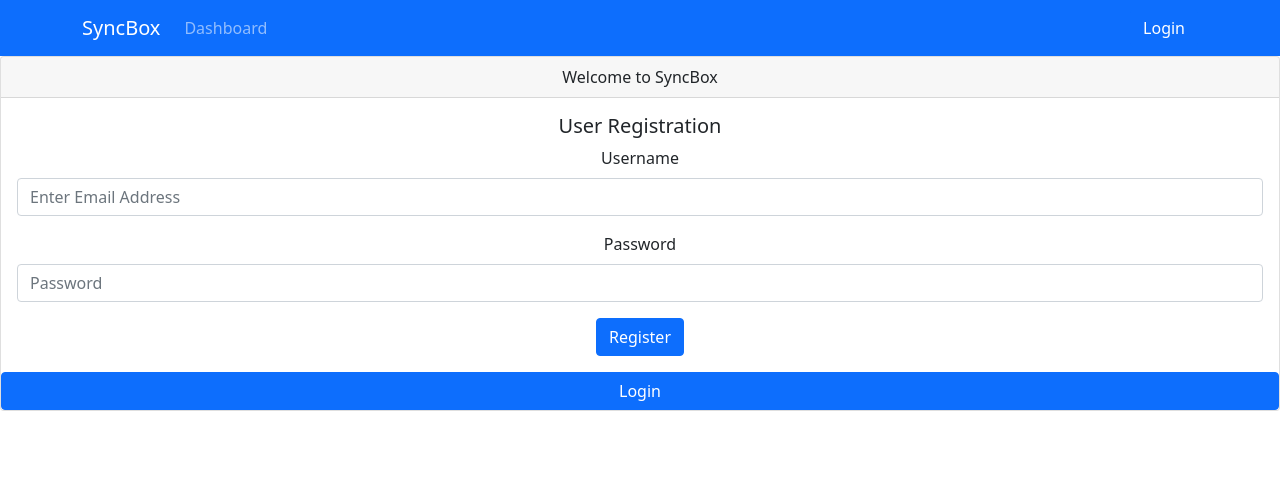
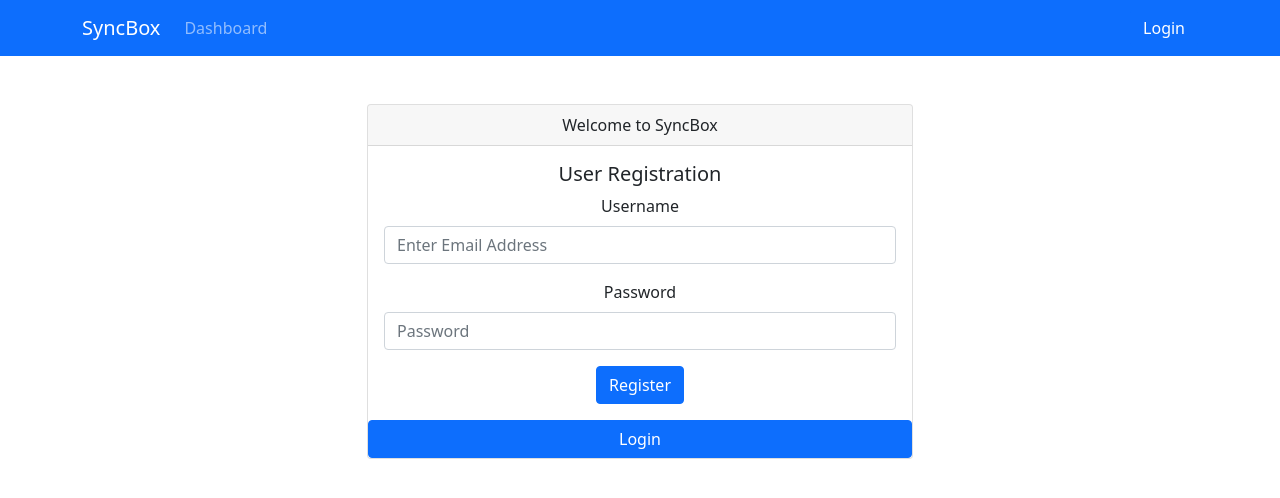
Before and after one commit to FYP17-cloud-accelerator/fe-syncbox, a React (Create React App) app: page /register in a window 1280 px wide. Shown: the top 498 px of the page. Built offline with nearby package versions, Linux system fonts and the light colour scheme.

Commit message:
Ui changes

```diff
--- a/src/auth/LoginPage.js
+++ b/src/auth/LoginPage.js
@@ -1,6 +1,6 @@
 import axios from "axios";
 import { useState } from "react";
-import { Card, Form, Button } from "react-bootstrap";
+import { Card, Form, Button, Container, Row, Col } from "react-bootstrap";
 import { Link, useHistory, useLocation } from "react-router-dom";
 import { base_url } from "../App";
 
@@ -20,7 +20,7 @@
         const response = await loginUser(username, password);
 
         if (response.token) {
-            setToken({token: response.token, user: username});
+            setToken({ token: response.token, user: username });
             history.replace(from);
         } else if (response.error) {
             setError(response.error);
@@ -29,6 +29,10 @@
 
     return (
         <div>
+            <Container className="mt-5">
+                <Row>
+                    <Col></Col>
+                    <Col xs={6}>
                         <Card className="text-center">
                             <Form onSubmit={handleSubmit}>
                                 <Card.Header>Welcome to SyncBox</Card.Header>
@@ -50,6 +54,10 @@
                             </Form>
                             <Link className="btn btn-primary" to="/register">Register</Link>
                         </Card>
+                    </Col>
+                    <Col></Col>
+                </Row>
+            </Container>
         </div>
     );
 }
--- a/src/auth/RegisterPage.js
+++ b/src/auth/RegisterPage.js
@@ -1,6 +1,6 @@
 import axios from "axios";
 import { useState } from "react";
-import { Card, Form, Button } from "react-bootstrap";
+import { Card, Form, Button, Container, Row, Col } from "react-bootstrap";
 import { Link, useHistory, useLocation } from "react-router-dom";
 import { base_url } from "../App";
 
@@ -20,7 +20,7 @@
         const response = await registerUser(username, password);
 
         if (response.token) {
-            setToken({token: response.token, user: username});
+            setToken({ token: response.token, user: username });
             history.replace(from);
         } else if (response.error) {
             setError(response.error);
@@ -29,6 +29,10 @@
 
     return (
         <div>
+            <Container className="mt-5">
+                <Row>
+                    <Col></Col>
+                    <Col xs={6}>
                         <Card className="text-center">
                             <Form onSubmit={handleSubmit}>
                                 <Card.Header>Welcome to SyncBox</Card.Header>
@@ -52,6 +56,10 @@
                             </Form>
                             <Link className="btn btn-primary" to="/login">Login</Link>
                         </Card>
+                    </Col>
+                    <Col></Col>
+                </Row>
+            </Container>
         </div>
     );
 }
--- a/src/dashboard/DashboardPage.js
+++ b/src/dashboard/DashboardPage.js
@@ -1,6 +1,6 @@
 import axios from "axios";
 import { useContext, useEffect, useState } from "react";
-import { Accordion, AccordionContext, Card, Col, ListGroup, Row, useAccordionButton } from "react-bootstrap";
+import { Accordion, AccordionContext, Card, Col, ListGroup, Row, useAccordionButton, Container } from "react-bootstrap";
 import { base_url } from "../App";
 import useToken from "../auth/Token";
 import AlertMessage from "./components/AlertMessage";
@@ -97,6 +97,7 @@
 
     return (
         <div>
+            <Container className="mt-3">
                 {showAlert ? (<AlertMessage message={alertContent} show={setShowAlert} variant={alertType} />) : (<></>)}
                 {fileData?.directories?.length > 0 || fileData?.files?.length > 0 ? (<>
                     <ListGroup>
@@ -129,6 +130,7 @@
                 ) : (
                     <p>No data found!</p>
                 )}
+            </Container>
         </div>
     );
 }
```
Lines whose indentation alone changed are shown as unchanged.
